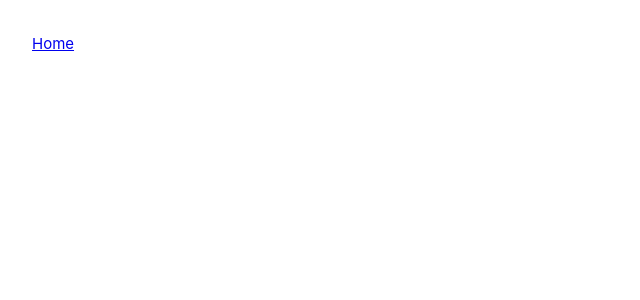
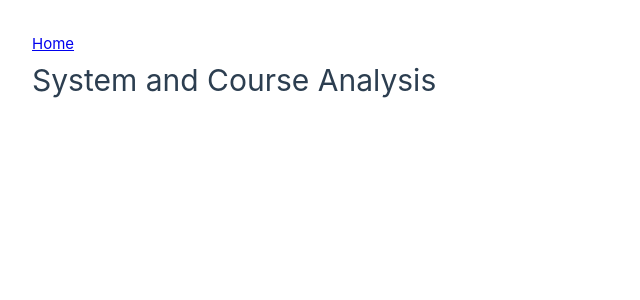
Before and after one commit to anthony-jackman/phanes, a Vue app: page /analysis in a window 1280 px wide. Before the commit this address had no page. Shown: the top 300 px of the page, without its empty margins (0-640 px from the left). Built offline with nearby package versions, Linux system fonts and the light colour scheme.

Commit message:
Add system and course analysis page
Includes cypress testing to ensure page will display when accessed via URL directly

Resolves #16

```diff
--- /dev/null
+++ b/src/pages/AnalysisView.vue
@@ -0,0 +1,6 @@
+<script  setup>
+</script>
+
+<template>
+  <h1>System and Course Analysis</h1>
+</template>
--- a/src/router/index.js
+++ b/src/router/index.js
@@ -33,6 +33,11 @@ const router = createRouter({
       path: '/crsedelivery',
       name: 'CourseDelivery',
       component: () => import('@/pages/CourseDeliveryView.vue')
+    },
+    {
+      path: '/analysis',
+      name: 'Analysis',
+      component: () => import('@/pages/AnalysisView.vue')
     }
   ]
 });
```
Also changed, not shown: 1 other file (tests, documents, lock files or other folders).
